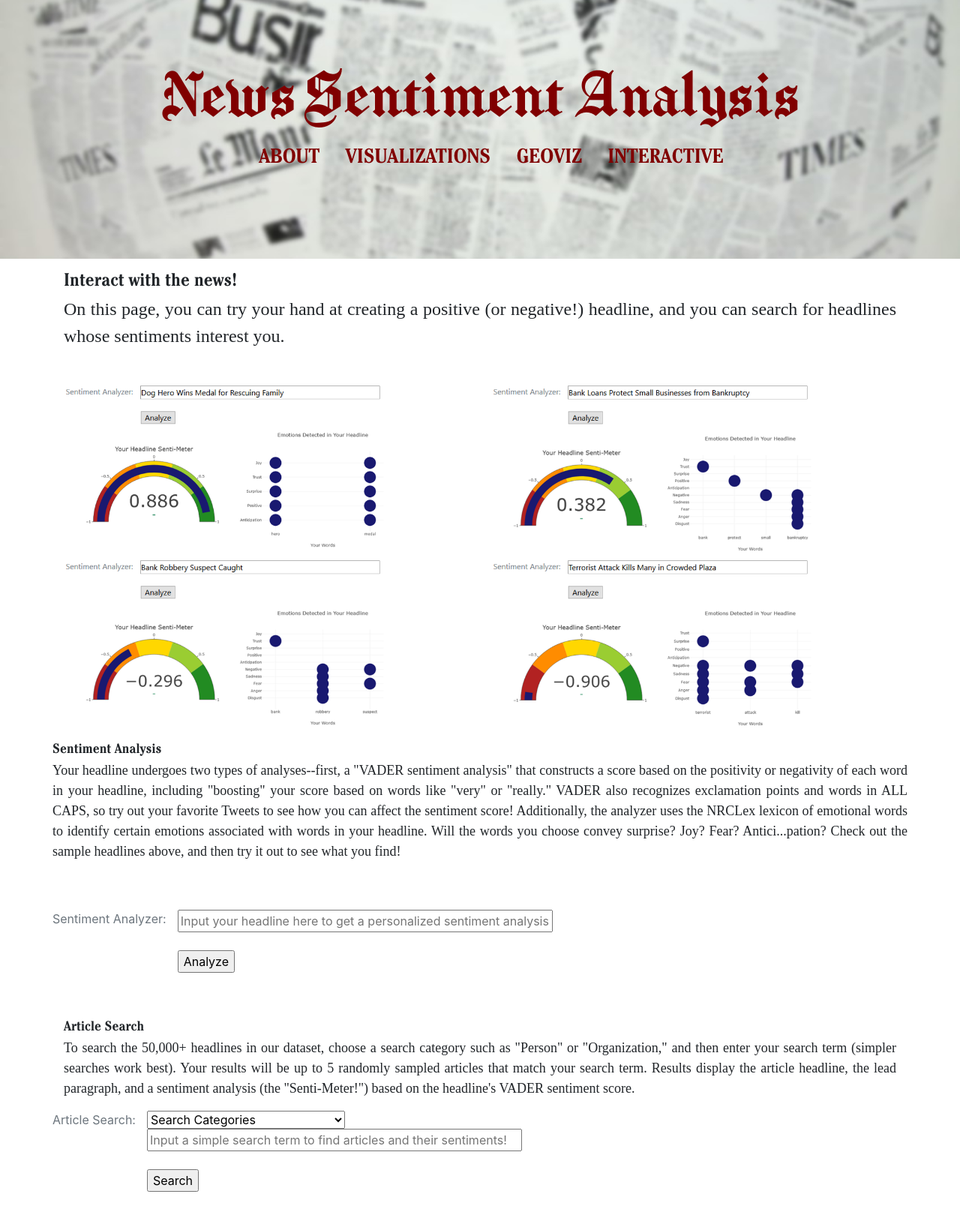
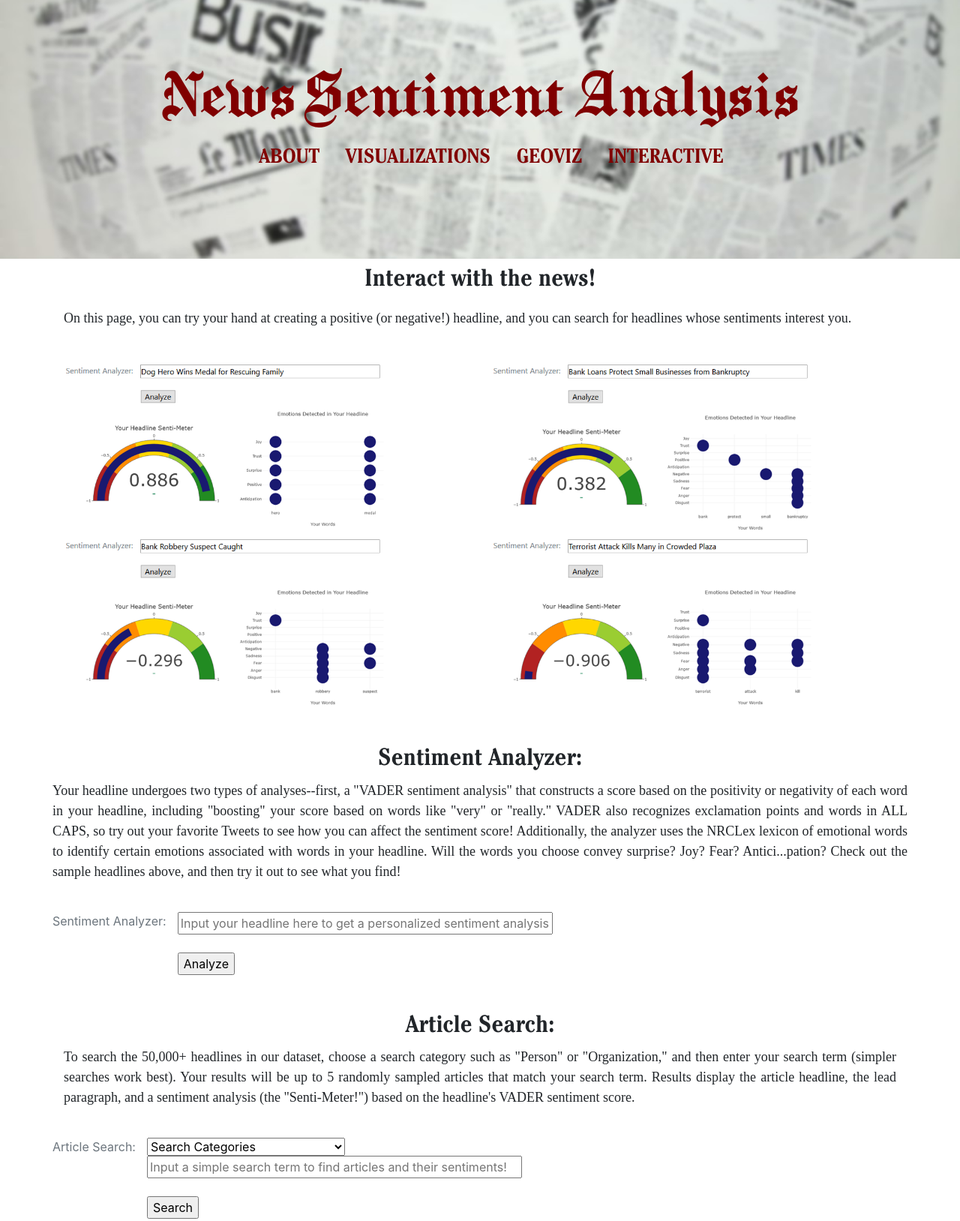
Before and after one commit to iCode13/News-Sentiment-Analysis-App, a Flask app: page /interactive in a window 1280 px wide. Shown: the top 1628 px of the page at 75% size. Before the commit the page ends 1589 px from the top, so only its background shows below. Run offline with Flask 2, Linux system fonts and the light colour scheme; some libraries are stand-ins or nearby versions; some web fonts are replaced.

Commit message:
header and break re-formats

```diff
--- a/news_app/static/stylesheets/news-app-styles.css
+++ b/news_app/static/stylesheets/news-app-styles.css
@@ -22,6 +22,13 @@
     }
 
 /* ---- interactive page ---- */
+
+.interaction-header{
+    font-family: "Cheltenham";
+    font-weight: bold;
+    text-align: center;
+    margin-top: 10px;
+}
 
 .interaction-intro {
     margin-top: 10px;
@@ -224,7 +231,7 @@ nav a:hover::before {
 
 .maps-header{
     font-family: "Cheltenham";
-    font-weight: normal;
+    font-weight: bold;
     text-align: center;
     margin-top: 10px;
 }
--- a/news_app/templates/interactive.html
+++ b/news_app/templates/interactive.html
@@ -1,12 +1,10 @@
 {% extends "parent.html" %}
 {% block content %}
 <div class="container">
-
+    <h2 class="interaction-header">Interact with the news!</h2>
     <div class="row">
         <div class="col-md-12 interaction-intro">
-            <p style="font-size:24px">
-              <b>Interact with the news!</b>
-              <br>
+            <p>
               On this page, you can try your hand at creating a positive (or negative!) headline, and you can search for headlines whose sentiments interest you.
             </p>
             <br>
@@ -24,18 +22,17 @@
           <img class="sample-images" src="../static/img/sample5.png">
         </div>
         <div class="interaction-intro" class="col-md-12 interaction-intro" id="user-analysis-intro">
+            <br>
+              <h2 class="interaction-header">Sentiment Analyzer:</h2>
             <p>
-              <b>Sentiment Analysis</b>
-              </br>
               Your headline undergoes two types of analyses--first, a "VADER sentiment analysis" that constructs a score based on the positivity or negativity of each word in your headline, including "boosting" your score based on words like "very" or "really."  VADER also recognizes exclamation points and words in ALL CAPS, so try out your favorite Tweets to see how you can affect the sentiment score!  Additionally, the analyzer uses the NRCLex lexicon of emotional words to identify certain emotions associated with words in your headline.  Will the words you choose convey surprise? Joy? Fear? Antici...pation?  Check out the sample headlines above, and then try it out to see what you find!
             </p>
         </div>
     </div>
 
     <br/>
-    <br/>
 
-     <!-- News Analyzer -->
+     <!-- Sentiment Analyzer -->
      <!-- <form action="/analyzer" method="POST" style="width: 500px; margin: auto"> -->
 
        <div class="row">
@@ -61,19 +58,20 @@
         <div class="col-md-6" id="user-analysis-emotions"></div>
       </div>
      <br/>
-     <br/>
       <!-- News Search -->
       <!-- <form action="/analyzer" method="POST" style="width: 500px; margin: auto"> -->
 
       <div class ="row">
         <div class="col-md-12 interaction-intro" id="article-search-intro">
           <p>
-              <b>Article Search</b>
-              </br>
+              <h2 class="interaction-header">Article Search:</h2>
+              <p>
               To search the 50,000+ headlines in our dataset, choose a search category such as "Person" or "Organization," and then enter your search term (simpler searches work best).  Your results will be up to 5 randomly sampled articles that match your search term.  Results display the article headline, the lead paragraph, and a sentiment analysis (the "Senti-Meter!") based on the headline's VADER sentiment score.
             </p>
         </div>
       </div>
+
+     <br/>
 
        <div class="row">
          <label for="article-search-input" class="text-muted">Article Search:</label>
```
Also changed, not shown: news_app/templates/maps.html (+4 -4 lines).
